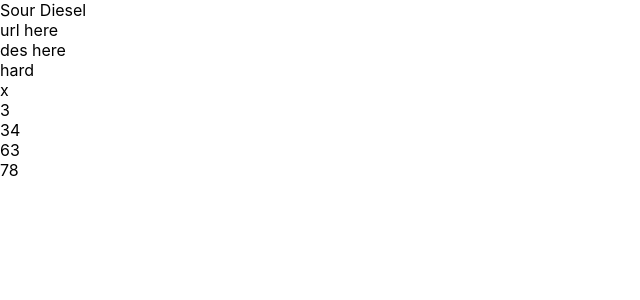
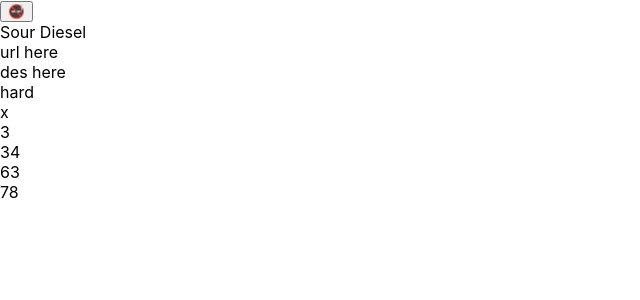
Before and after one commit to ryanmeinzer/colliebuddz, a React (Create React App) app in the folder colliebuddz/: page / in a window 1280 px wide. Shown: the top 300 px of the page, without its empty margins (0-640 px from the left). Built offline with nearby package versions, Linux system fonts and the light colour scheme.

Commit message:
added stateful reusable FireButton

```diff
--- a/colliebuddz/src/App.js
+++ b/colliebuddz/src/App.js
@@ -2,6 +2,7 @@ import './App.css'
 import Summary from './Summary.js'
 import BusinessStats from './BusinessStats.js'
 import ConsumerStats from './ConsumerStats.js'
+import FireButton from './FireButton.js'
 
 const data = {
     summary: {
--- /dev/null
+++ b/colliebuddz/src/FireButton.js
@@ -0,0 +1,18 @@
+import React, {useState} from 'react'
+
+const FireButton = () => {
+
+    const [fireDisplay, setfireDisplay] = useState(false)
+
+    const ToggleButton = () => {
+        setfireDisplay(!fireDisplay)
+    }
+
+    return (
+        <button onClick={() => ToggleButton()}>
+            {fireDisplay ? '🔥' : '🚭'}
+        </button>
+    )
+}
+
+export default FireButton
--- a/colliebuddz/src/Summary.js
+++ b/colliebuddz/src/Summary.js
@@ -1,8 +1,11 @@
+import FireButton from './FireButton'
+
 const Summary = (props) => {
 
     console.log(props)
     return (
         <>
+            < FireButton />
             <div>{props.data.name}</div>
             <div>{props.data.image}</div>
             <div>{props.data.description}</div>
```
Also changed, not shown: 1 other file (tests, documents, lock files or other folders).
